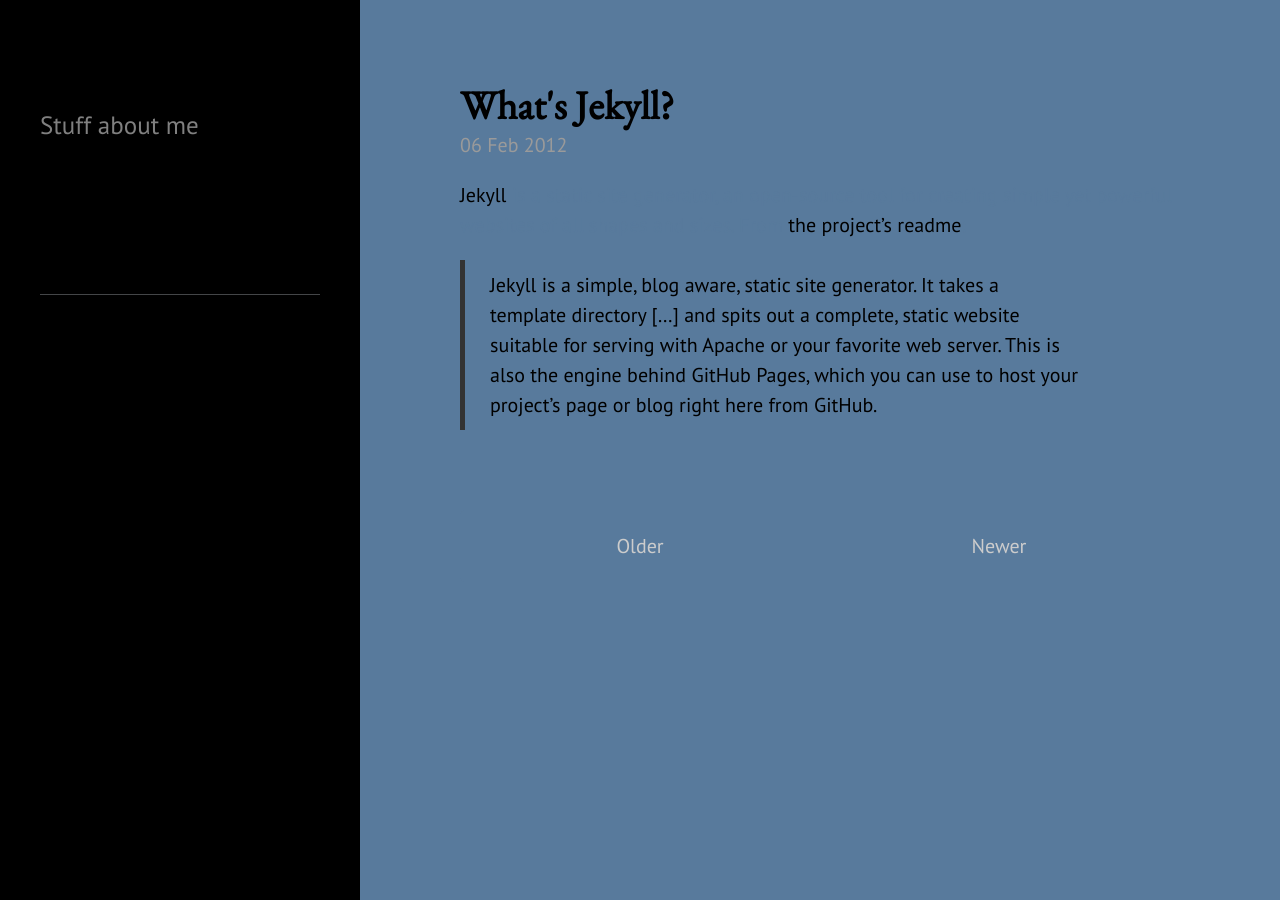
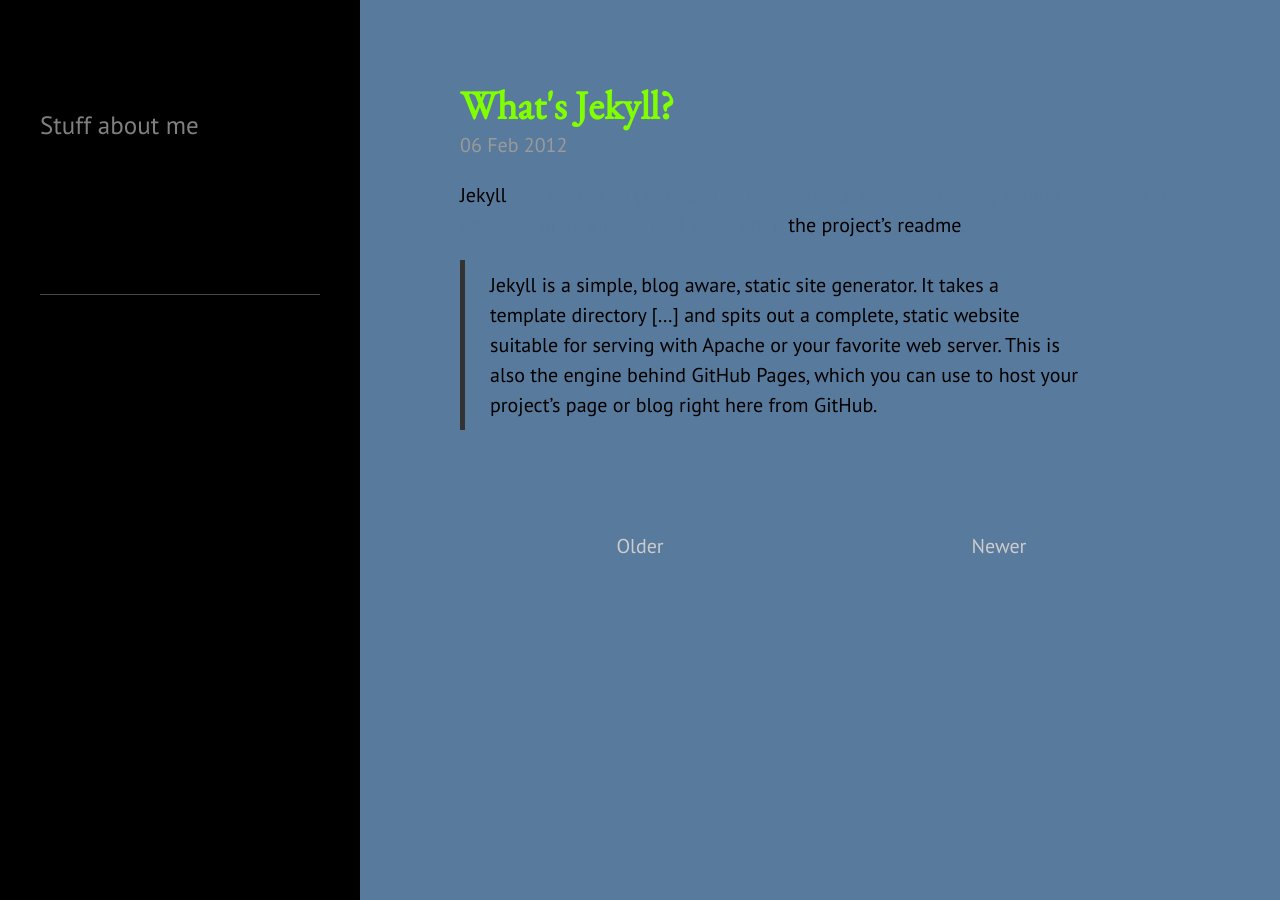
Before and after one commit to cakoch10/cakoch10.github.io, a Jekyll site: the page built from index.html, in a window 1280 px wide. Built offline with Jekyll 4.4.1, drawn with Linux system fonts in a browser that asks for light colours; Markdown is read by kramdown in place of the engine named in the settings; the list of posts is cut into pages by our own code.

Commit message:
Update blackdoc.css

```diff
--- a/public/css/blackdoc.css
+++ b/public/css/blackdoc.css
@@ -276,7 +276,7 @@
 .page-title,
 .post-title,
 .post-title a {
-  color: #000000;
+  color: #7FFF00;
 }
 
 /*
```
